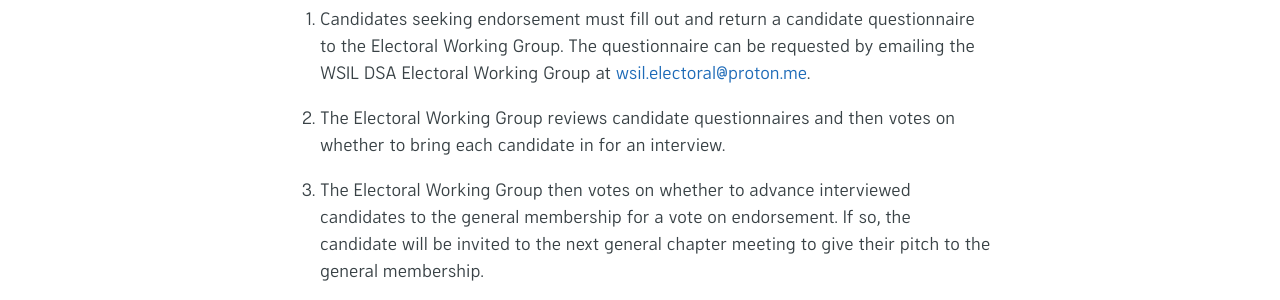
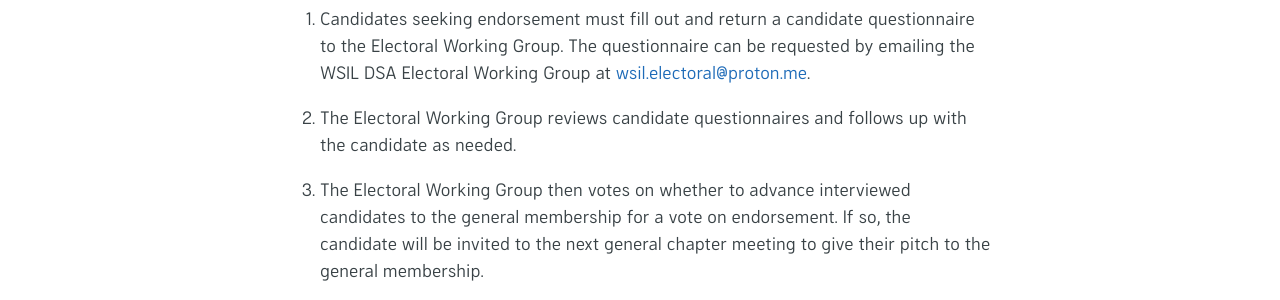
Before and after one commit to wsildsa/wsildsa.github.io, a Jekyll site: the page built from _pages/en/electoral.md, in a window 1280 px wide. Shown: the part 1183-1483 px from the top of the page. Built offline with Jekyll 4.4.1, drawn with Linux system fonts in a browser that asks for light colours; some web fonts are replaced; the repository's description, which GitHub fills in, is left out.

Commit message:
electoral: reworded the 2nd step for better accuracy

```diff
--- a/_pages/en/electoral.md
+++ b/_pages/en/electoral.md
@@ -15,7 +15,7 @@ Our members democratically decide on campaigns we endorse in each election cycle
 
 1. Candidates seeking endorsement must fill out and return a candidate questionnaire to the Electoral Working Group.  The questionnaire can be requested by emailing the WSIL DSA Electoral Working Group at [wsil.electoral@proton.me](mailto:wsil.electoral@proton.me).
 
-2. The Electoral Working Group reviews candidate questionnaires and then votes on whether to bring each candidate in for an interview.
+2. The Electoral Working Group reviews candidate questionnaires and follows up with the candidate as needed.
 
 3. The Electoral Working Group then votes on whether to advance interviewed candidates to the general membership for a vote on endorsement.  If so, the candidate will be invited to the next general chapter meeting to give their pitch to the general membership.
 
```
